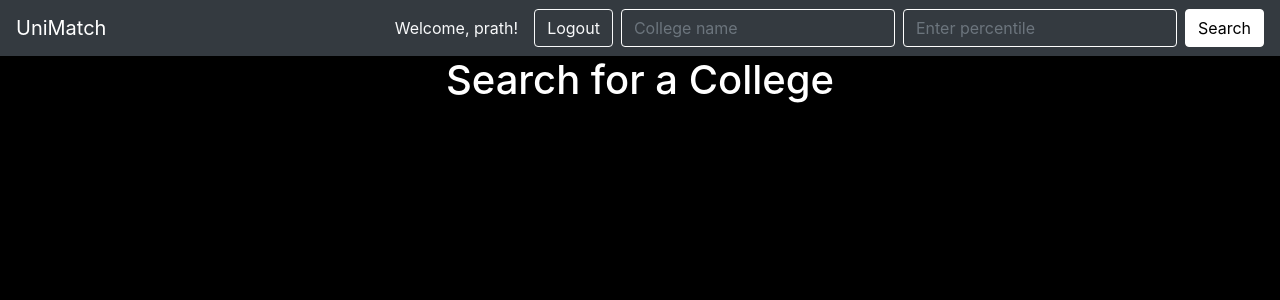
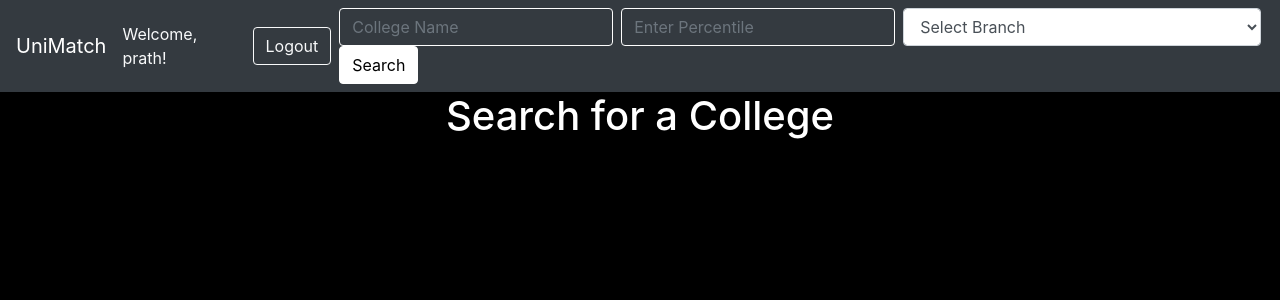
Before and after one commit to Pushpakp26/dbms, a Django app: page / in a window 1280 px wide. Shown: the top 300 px of the page. Run offline with Django 4.2, Linux system fonts and the light colour scheme; a user stored in the database is signed in; data comes from the database, SQL or seed files in the repository.

Commit message:
branches added

```diff
--- a/search_college/search_college/search_app/views.py
+++ b/search_college/search_college/search_app/views.py
@@ -3,6 +3,16 @@ from django.contrib.auth import authenticate, login, logout
 from django.contrib.auth.forms import AuthenticationForm
 from django.contrib.auth.decorators import login_required
 from .models import cutoff
+
+# ✅ Mapping user-friendly dropdown values to actual database branch names
+BRANCH_MAPPING = {
+    "CSE": "Computer Science and Engineering",
+    "IT": "Information Technology",
+    "EXTC": "Electronics and Telecommunication Engg",
+    "MECH": "Mechanical Engineering",
+    "CIVIL": "Civil Engineering",
+    "AI&DS": "Artificial Intelligence and Data Science",
+}
 
 
 # ========== AUTH VIEWS ==========
@@ -43,33 +53,51 @@ def start(request):
 
 @login_required
 def search_colleges(request):
-    item_searched = 0
-    percentile_entered_float = 0
+    item_searched = ""
+    percentile_entered_float = None
+    selected_branch = ""
+
+    # Fetch all unique branches from the database
+    branches = list(cutoff.objects.values_list('branch_name', flat=True).distinct())
+
+    # Fetch all colleges initially
     colleges = cutoff.objects.all().order_by('-open_percentile')
-    if request.method == 'GET':
-        colleges = cutoff.objects.all().order_by('-open_percentile')
-        context = {'colleges': colleges, 'nor_search':True}
-        return render(request, 'search_colleges.html', context=context)
 
     if request.method == 'POST':
-        item_searched = request.POST.get('search', '')
-        percentile_entered = request.POST.get('percentile_entered', '')
+        item_searched = request.POST.get('search', '').strip()
+        percentile_entered = request.POST.get('percentile_entered', '').strip()
+        selected_branch = request.POST.get('branch', '').strip()
+
+        # Convert selected branch to its correct database value
+        selected_branch_db = BRANCH_MAPPING.get(selected_branch, selected_branch)
+
+        print(f"🔹 Debug - Selected Branch: {selected_branch_db}")
+        print(f"🔹 Debug - Entered Percentile: {percentile_entered}")
+
+        # Convert percentile to float if valid
         if percentile_entered:
             try:
                 percentile_entered_float = float(percentile_entered)
             except ValueError:
-                percentile_entered_float = 0
+                percentile_entered_float = None
+
+        # Apply filters
+        if selected_branch_db:
+            colleges = colleges.filter(branch_name__iexact=selected_branch_db)
 
         if item_searched:
-            colleges = cutoff.objects.filter(college_name__icontains=item_searched).order_by('-open_percentile')
-        elif not percentile_entered and not item_searched:
-            colleges = cutoff.objects.all().order_by('-open_percentile')
-            context = {'colleges': colleges}
-            return render(request, 'search_colleges.html', context=context)
+            colleges = colleges.filter(college_name__icontains=item_searched)
+
+        if percentile_entered_float is not None:
+            colleges = colleges.filter(open_percentile__lte=percentile_entered_float)
+
+        print(f"🔹 Debug - Matching Colleges Count: {colleges.count()}")
 
     context = {
         'colleges': colleges,
+        'branches': branches,
         'item_searched': item_searched,
-        'percentile_entered_float': percentile_entered_float
+        'percentile_entered_float': percentile_entered_float,
+        'selected_branch': selected_branch,
     }
-    return render(request, 'search_colleges.html', context=context)
+    return render(request, 'search_colleges.html', context)
--- a/search_college/search_college/templates/navbar.html
+++ b/search_college/search_college/templates/navbar.html
@@ -12,32 +12,29 @@
     <title>Institute Search Engine</title>
     <link rel="stylesheet" href="{% static 'navbar.css' %}">
     <style>
-
-      .input{
+      .input {
         background-color: transparent;
         border: 1.5px solid white;
+        color: white;
       }
 
-      .input:hover{
+      .input:hover {
         background-color: white;
         border: 1.5px solid transparent;
-        transition: all;
-        transition-duration: 0.6s;
+        transition: all 0.6s;
       }
-      .searchbtn{
+
+      .searchbtn {
         background-color: white;
         border-color: white;
         color: black;
       }
-      .searchbtn:hover{
+
+      .searchbtn:hover {
         background-color: transparent;
         border-color: white;
         color: white;
-        transition: all;
-        transition-duration: 0.6s;
-      }
-      .input{
-        color: white;
+        transition: all 0.6s;
       }
     </style>
 </head>
@@ -56,25 +53,32 @@
               <span class="navbar-text text-light mr-3">
                   Welcome, {{ user.username }}!
               </span>
-              {% if not user.is_authenticated %}
-              <a href="{% url 'login' %}" class="btn btn-outline-light mr-2">Login</a>
-              {% endif %}
               <a href="{% url 'logout' %}" class="btn btn-outline-light mr-2">Logout</a>
-
 
               <form class="form-inline my-2 my-lg-0" method="POST" action="{% url 'search_colleges' %}">
                   {% csrf_token %}
-  <input class="form-control mr-sm-2 input change_font_color" name="search" type="search" placeholder="College name" aria-label="Search">
-  <input class="form-control mr-sm-2 input change_font_color" type="text" name="percentile_entered" placeholder="Enter percentile" aria-label="percentile_entered">
+                  <input class="form-control mr-sm-2 input change_font_color" name="search" type="search" placeholder="College Name" aria-label="Search">
+                  <input class="form-control mr-sm-2 input change_font_color" type="text" name="percentile_entered" placeholder="Enter Percentile" aria-label="percentile_entered">
+
+                  <!-- ✅ New Branch Selection Dropdown (Added) -->
+                  <select name="branch" class="form-control">
+                    <option value="">Select Branch</option>
+                    <option value="CSE">Computer Science and Engineering</option>
+                    <option value="IT">Information Technology</option>
+                    <option value="EXTC">Electronics and Telecommunication Engg</option>
+                    <option value="MECH">Mechanical Engineering</option>
+                    <option value="CIVIL">Civil Engineering</option>
+                    <option value="AI&DS">Artificial Intelligence and Data Science</option>
+                </select>
+
+
                   <button class="btn btn-outline-success my-2 my-sm-0 searchbtn" type="submit">Search</button>
               </form>
-
-          </form>
+          {% endif %}
         </div>
     </nav>
-      {% endif %}
+
     {% block content %}
-
     {% endblock content %}
 </body>
 </html>
```
Lines whose indentation alone changed are shown as unchanged.
